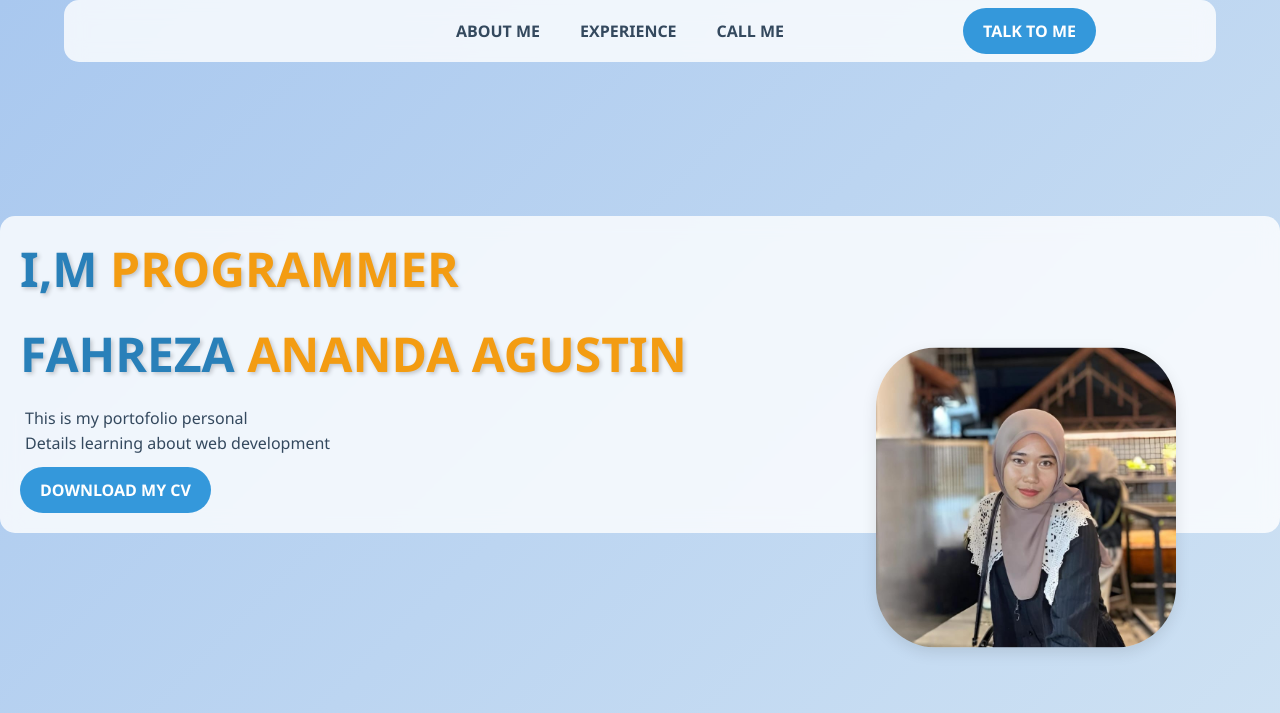
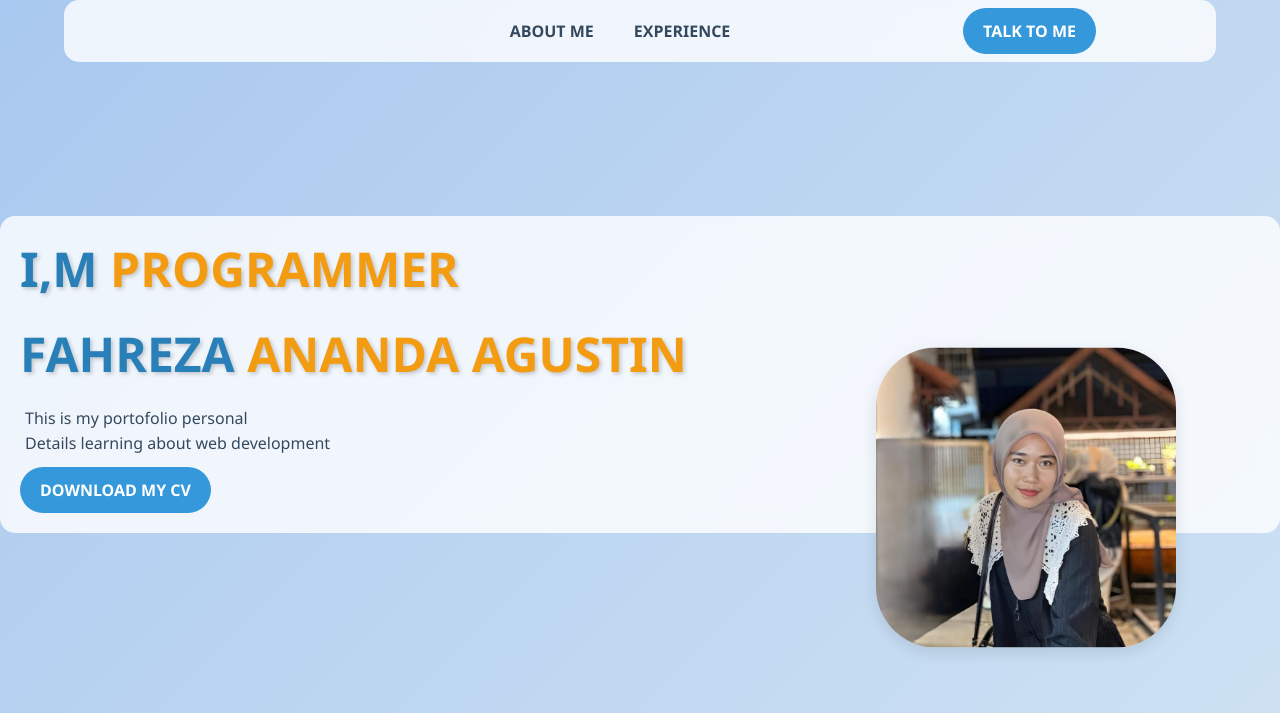
Before and after one commit to Fhrezand/Portofolio, a plain HTML site: page index.html in a window 1280 px wide. Shown: the top 713 px of the page. Drawn offline with Linux system fonts and the light colour scheme.

Commit message:
Update index.html

```diff
--- a/index.html
+++ b/index.html
@@ -12,7 +12,6 @@
             <ul>
                   <li><a href="./biodata.html">ABOUT ME</a></li>
                   <li><a href="./pengalaman.html">EXPERIENCE</a></li>
-                  <li><a href="./Kontak.html">CALL ME</a></li>
                   <li><a href="https://wa.link/9gnuci" class="talking">TALK TO ME</a></li>
                  </ul>
         </nav>
```
